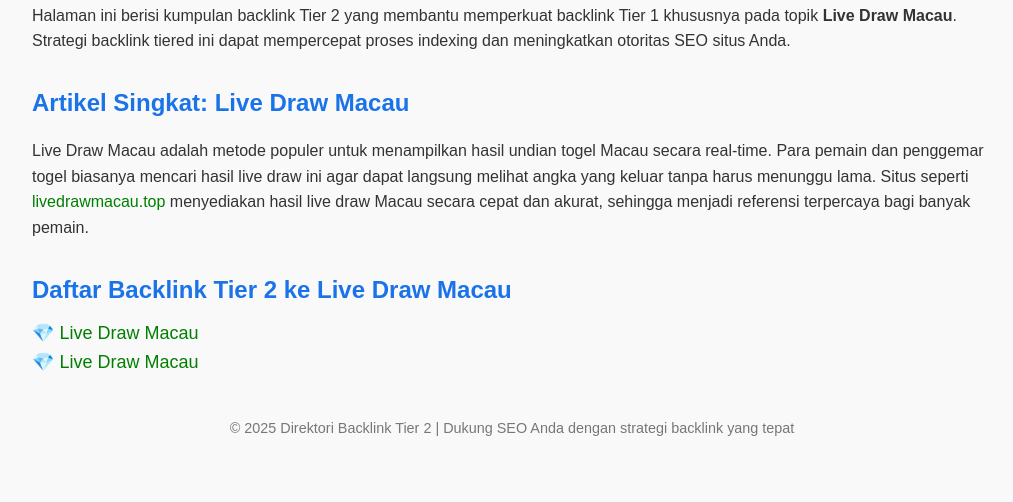
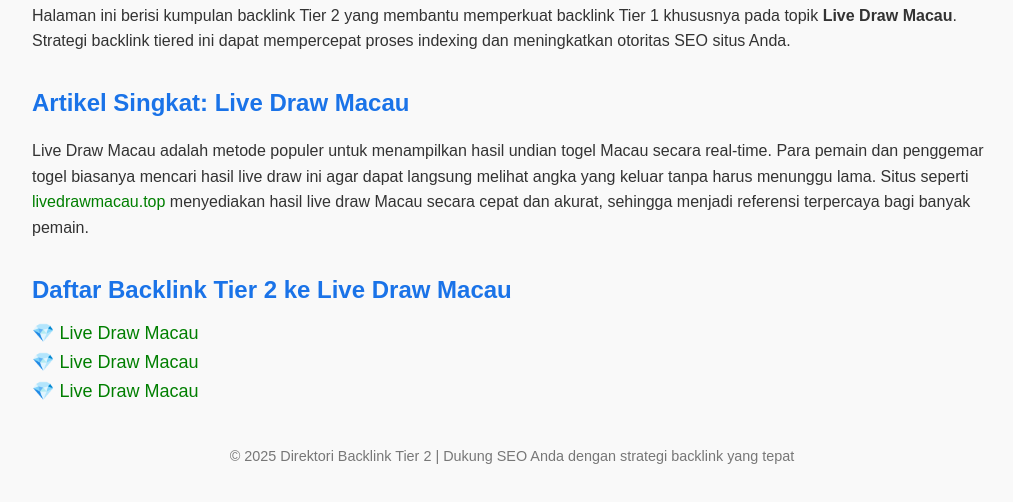
Before and after one commit to lucasgurning/lucasgurning.github.io, a plain HTML site: page index.html in a window 1280 px wide. Shown: the part 106-608 px from the top of the page, without its empty margins (128-1141 px from the left). Drawn offline with Linux system fonts and the light colour scheme.

Commit message:
Update index.html

```diff
--- a/index.html
+++ b/index.html
@@ -67,6 +67,9 @@
   <div class="directory-link">
     <span class="icon">💎</span> <a href="https://lucasgurning.bandcamp.com/album/cinta-suci" target="_blank" rel="noopener noreferrer">Live Draw Macau</a>
   </div>
+  <div class="directory-link">
+    <span class="icon">💎</span> <a href="https://about.me/live-drawmacau" target="_blank" rel="noopener noreferrer">Live Draw Macau</a>
+  </div>
   <footer>
     <p>© 2025 Direktori Backlink Tier 2 | Dukung SEO Anda dengan strategi backlink yang tepat</p>
   </footer>
```
